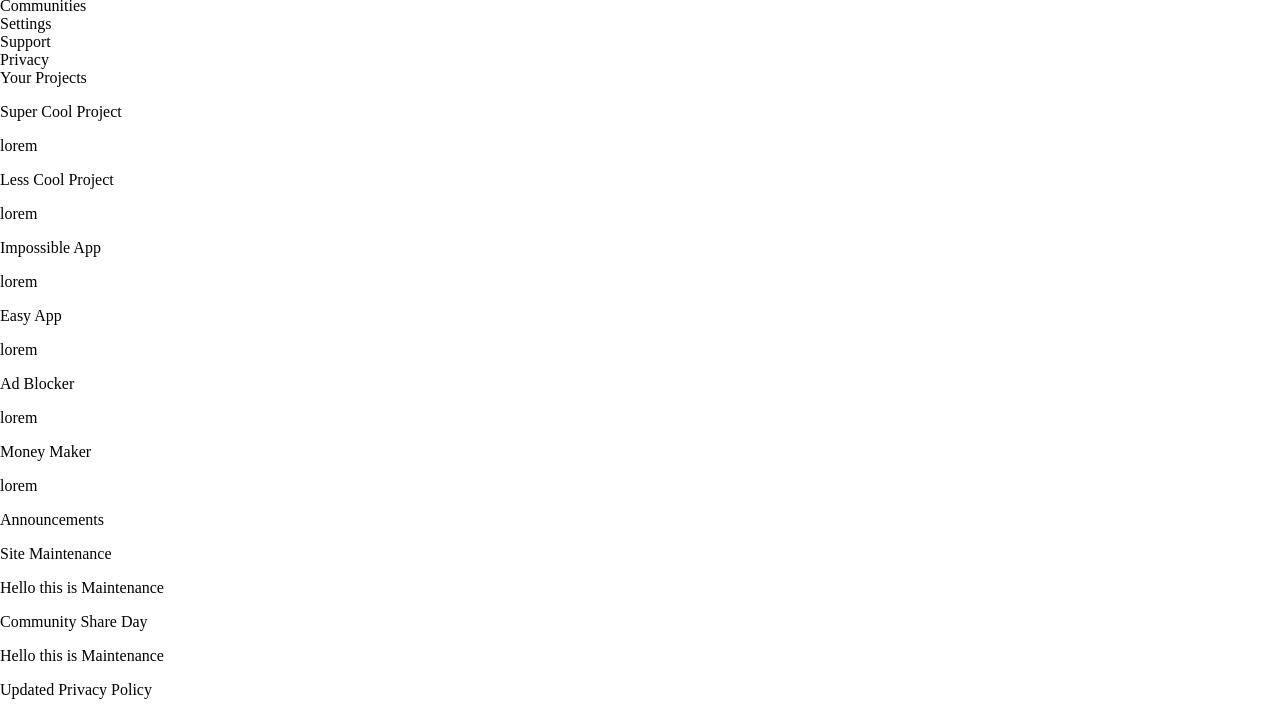
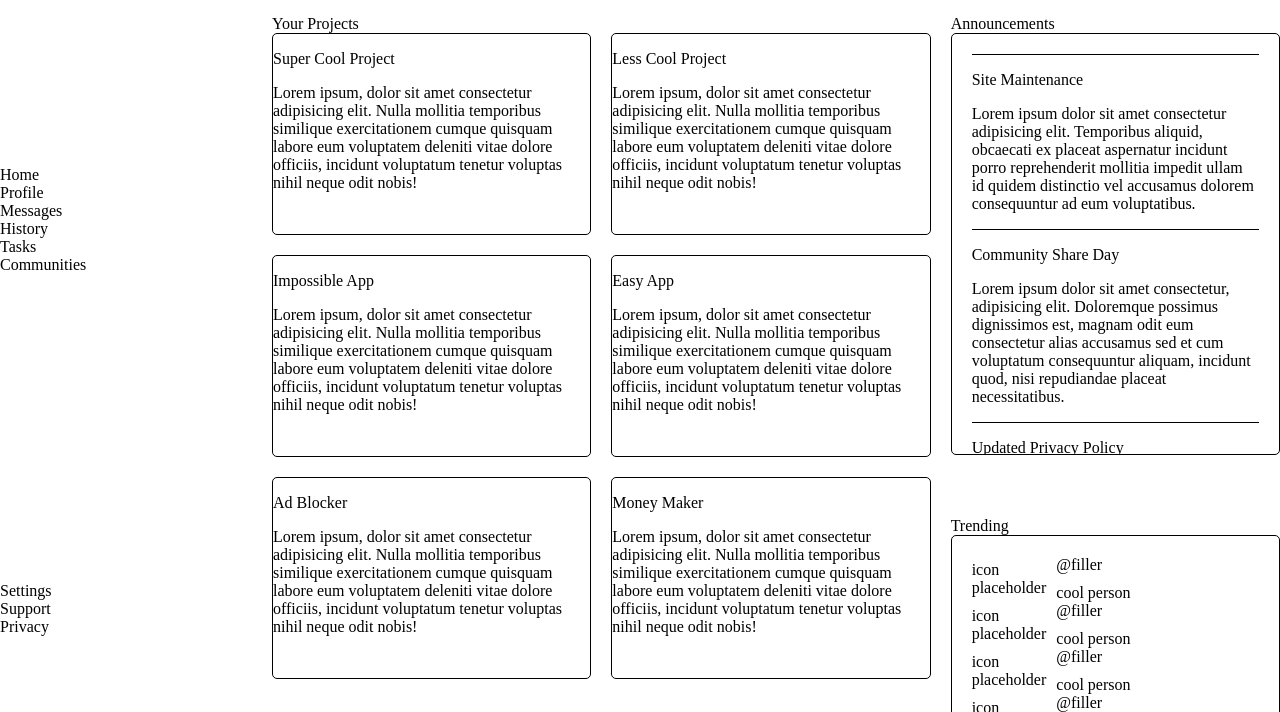
Before and after one commit to mvttn/dashboard, a plain HTML site: page index.html in a window 1280 px wide. Shown: the part 251-963 px from the top of the page. Drawn offline with Linux system fonts and the light colour scheme.

Commit message:
Add grid elements to skeleton

```diff
--- a/index.html
+++ b/index.html
@@ -12,73 +12,129 @@
         <div class="searchbar">search</div>
         <div class="profile">Morgan Oakley</div>
         <div class="intro">Hi, there Morgan Oakley (@morgan)</div>
+        <div class="actions">
           <ul>
-          <li>New</li>
-          <li>Upload</li>
-          <li>Share</li>
+            <button>New</button>
+            <button>Upload</button>
+            <button>Share</button>
           </ul>
+        </div>
       </div>
 
       <div class="sidebar">
         <div class="pageLogo">Dashboard</div>
+        <div class="nav">
           <div class="side-content">Home</div>
           <div class="side-content">Profile</div>
           <div class="side-content">Messages</div>
           <div class="side-content">History</div>
           <div class="side-content">Tasks</div>
           <div class="side-content">Communities</div>
+        </div>
+        <div class="settings">
           <div class="side-content">Settings</div>
           <div class="side-content">Support</div>
           <div class="side-content">Privacy</div>
         </div>
+      </div>
 
+      <div class="main">
         <div class="projects-section">
           <div class="section-heading">Your Projects</div>
+          <div class="cards">
             <div class="card">
               <p class="title">Super Cool Project</p>
-          <p>lorem</p>
+              <p>
+                Lorem ipsum, dolor sit amet consectetur adipisicing elit. Nulla
+                mollitia temporibus similique exercitationem cumque quisquam
+                labore eum voluptatem deleniti vitae dolore officiis, incidunt
+                voluptatum tenetur voluptas nihil neque odit nobis!
+              </p>
             </div>
             <div class="card">
               <p class="title">Less Cool Project</p>
-          <p>lorem</p>
+              <p>
+                Lorem ipsum, dolor sit amet consectetur adipisicing elit. Nulla
+                mollitia temporibus similique exercitationem cumque quisquam
+                labore eum voluptatem deleniti vitae dolore officiis, incidunt
+                voluptatum tenetur voluptas nihil neque odit nobis!
+              </p>
             </div>
             <div class="card">
               <p class="title">Impossible App</p>
-          <p>lorem</p>
+              <p>
+                Lorem ipsum, dolor sit amet consectetur adipisicing elit. Nulla
+                mollitia temporibus similique exercitationem cumque quisquam
+                labore eum voluptatem deleniti vitae dolore officiis, incidunt
+                voluptatum tenetur voluptas nihil neque odit nobis!
+              </p>
             </div>
             <div class="card">
               <p class="title">Easy App</p>
-          <p>lorem</p>
+              <p>
+                Lorem ipsum, dolor sit amet consectetur adipisicing elit. Nulla
+                mollitia temporibus similique exercitationem cumque quisquam
+                labore eum voluptatem deleniti vitae dolore officiis, incidunt
+                voluptatum tenetur voluptas nihil neque odit nobis!
+              </p>
             </div>
             <div class="card">
               <p class="title">Ad Blocker</p>
-          <p>lorem</p>
+              <p>
+                Lorem ipsum, dolor sit amet consectetur adipisicing elit. Nulla
+                mollitia temporibus similique exercitationem cumque quisquam
+                labore eum voluptatem deleniti vitae dolore officiis, incidunt
+                voluptatum tenetur voluptas nihil neque odit nobis!
+              </p>
             </div>
             <div class="card">
               <p class="title">Money Maker</p>
-          <p>lorem</p>
+              <p>
+                Lorem ipsum, dolor sit amet consectetur adipisicing elit. Nulla
+                mollitia temporibus similique exercitationem cumque quisquam
+                labore eum voluptatem deleniti vitae dolore officiis, incidunt
+                voluptatum tenetur voluptas nihil neque odit nobis!
+              </p>
+            </div>
           </div>
         </div>
 
-      <div class="announcement-section">
+        <div class="announcements-section">
           <div class="section-heading">Announcements</div>
+          <div class="announcements">
             <div class="announcement">
               <p class="title">Site Maintenance</p>
-          <p>Hello this is Maintenance</p>
+              <p>
+                Lorem ipsum dolor sit amet consectetur adipisicing elit.
+                Temporibus aliquid, obcaecati ex placeat aspernatur incidunt porro
+                reprehenderit mollitia impedit ullam id quidem distinctio vel
+                accusamus dolorem consequuntur ad eum voluptatibus.
+              </p>
             </div>
             <div class="announcement">
               <p class="title">Community Share Day</p>
-          <p>Hello this is Maintenance</p>
+              <p>
+                Lorem ipsum dolor sit amet consectetur, adipisicing elit.
+                Doloremque possimus dignissimos est, magnam odit eum consectetur
+                alias accusamus sed et cum voluptatum consequuntur aliquam,
+                incidunt quod, nisi repudiandae placeat necessitatibus.
+              </p>
             </div>
             <div class="announcement">
               <p class="title">Updated Privacy Policy</p>
-          <p>Hello this is Maintenance</p>
+              <p>
+                Lorem ipsum dolor sit, amet consectetur adipisicing elit. Ipsa
+                necessitatibus totam eius? Officia ea, aspernatur, esse dolorem
+                blanditiis qui nisi consectetur pariatur amet, magnam nostrum
+                porro eligendi deleniti consequuntur nesciunt.
+              </p>
+            </div>
           </div>
         </div>
 
         <div class="trending-section">
           <div class="section-heading">Trending</div>
-        <div class="trending">
+          <div class="profiles">
             <div class="profile">
               <div class="profile-icon">icon placeholder</div>
               <div class="tag">@filler</div>
@@ -102,5 +158,6 @@
           </div>
         </div>
       </div>
+    </div>
   </body>
 </html>
--- a/styles.css
+++ b/styles.css
@@ -3,3 +3,93 @@ body {
   margin: 0;
   padding: 0;
 }
+
+.container {
+  display: grid;
+  grid-template-columns: 1fr 4fr;
+  grid-template-rows: 1fr 4fr;
+  gap: 20px;
+}
+
+.header {
+  grid-column: 2 / 3;
+  display: grid;
+  grid-template-columns: 3fr 1fr;
+  grid-template-rows: 1fr 2fr;
+}
+
+.sidebar {
+  grid-row: 1 / 3;
+  display: grid;
+  grid-template-rows: repeat(3, 1fr);
+}
+
+.main {
+  display: grid;
+  grid-template-columns: 2fr 1fr;
+  grid-template-rows: 1fr 1fr;
+  gap: 20px;
+}
+
+.projects-section {
+  grid-column: 1 / 2;
+  grid-row: 1 / 3;
+}
+
+.cards {
+  display: grid;
+  gap: 20px;
+  grid-template-columns: repeat(auto-fit, minmax(300px, 1fr));
+}
+
+.card {
+  background-color: #ffffff;
+  color: black;
+  height: 200px;
+  border: 1px solid black;
+  border-radius: 5px;
+}
+
+.announcements-section {
+  grid-column: 2 / 3;
+}
+
+.announcements,
+.profiles {
+  background-color: #ffffff;
+  color: black;
+  border: 1px solid black;
+  border-radius: 5px;
+  max-height: 380px;
+  max-width: 300px;
+  overflow: hidden;
+  padding: 20px;
+}
+
+.announcement {
+  background-color: #ffffff;
+  color: black;
+  border-top: 1px solid black;
+}
+
+.trending-section {
+  grid-column: 2 / 3;
+}
+
+.profile {
+  display: grid;
+  grid-template-columns: 1fr 3fr;
+  grid-template-rows: 1fr 1fr;
+  gap: 10px;
+}
+
+.profile-icon {
+  grid-row: 1 / 3;
+  justify-self: center;
+  align-self: center;
+}
+
+.tag,
+.headliner {
+  grid-column: 2 / 3;
+}
```
Lines whose indentation alone changed are shown as unchanged.
